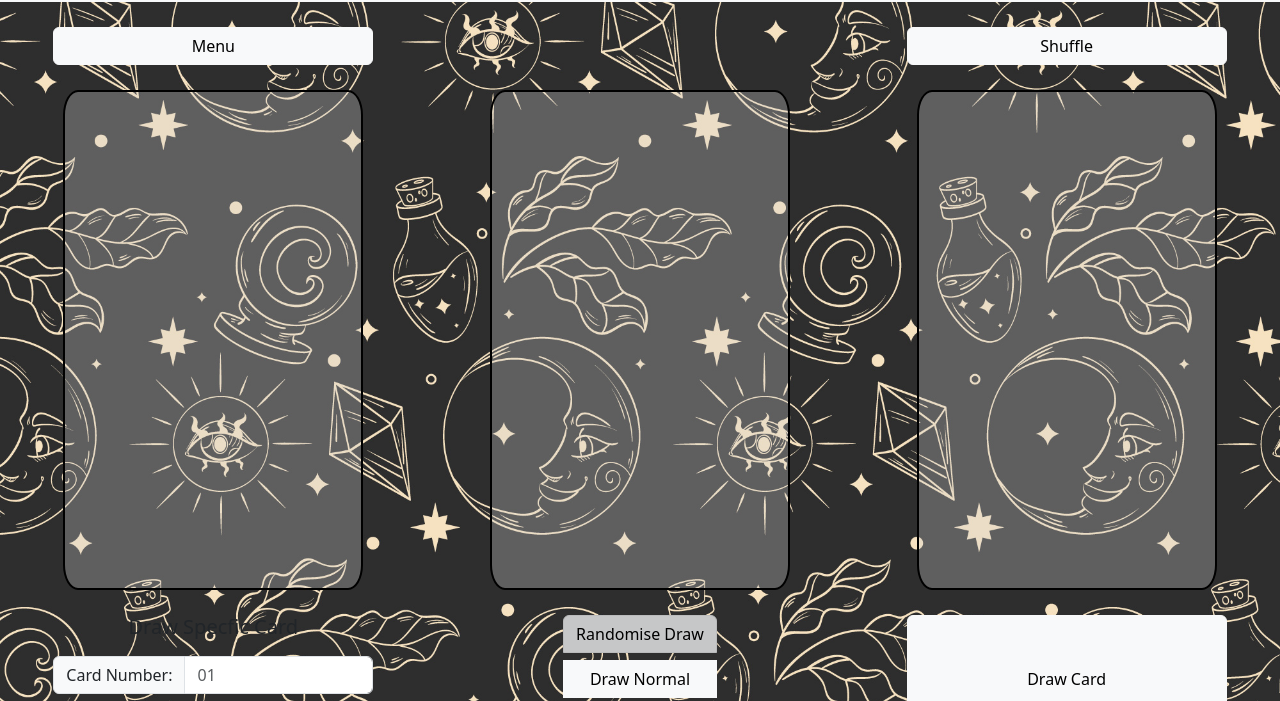
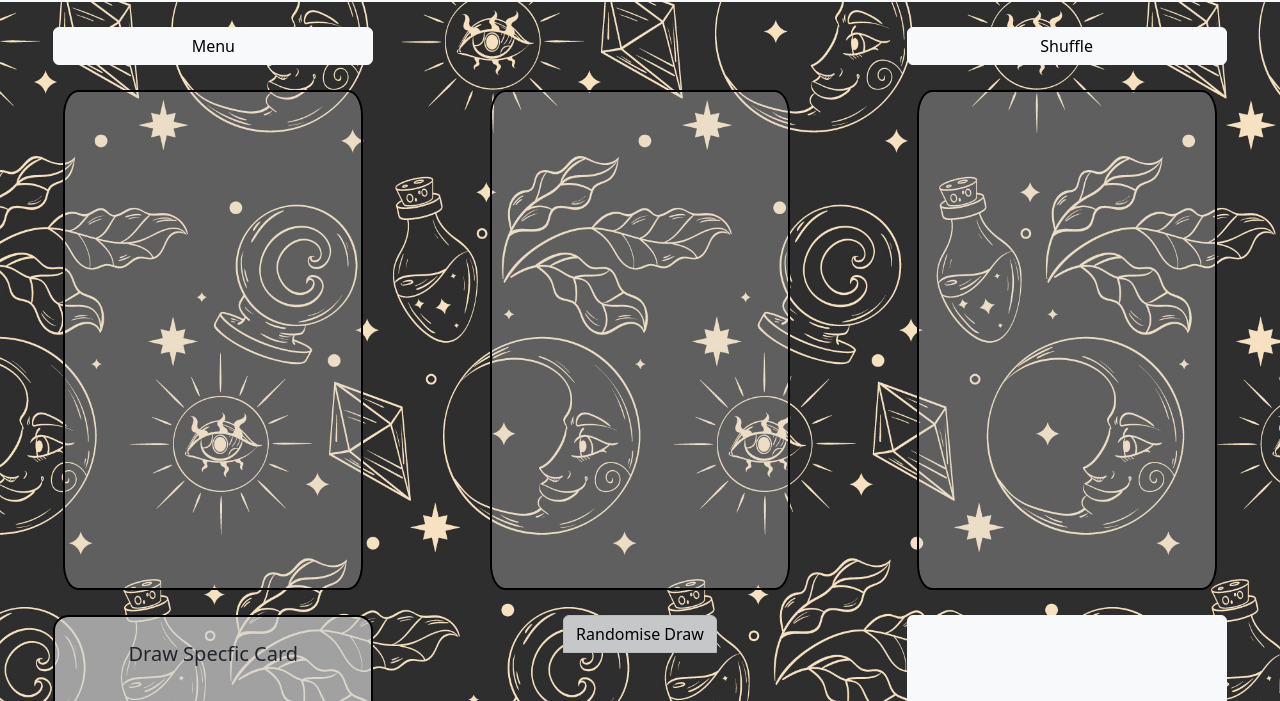
Before and after one commit to BenMilesRocks/2---Tarot-Card-Deck, a plain HTML site: page index.html in a window 1280 px wide. Shown: the part 54-755 px from the top of the page. Drawn offline with nearby package versions, Linux system fonts and the light colour scheme.

Commit message:
adds border to draw specific card menu

```diff
--- a/assets/css/style.css
+++ b/assets/css/style.css
@@ -35,3 +35,13 @@ body {
     width: 300px;
     background-color: rgba(210, 210, 210, 0.3);
 }
+
+/* ------------------------- Draw Specific Card */
+
+.draw-specific {
+    border: 2px solid black;
+    border-radius: 5%;
+    background-color: rgba(210, 210, 210, 0.7);
+    min-height: 300px;
+    padding: 25px;
+}
```
